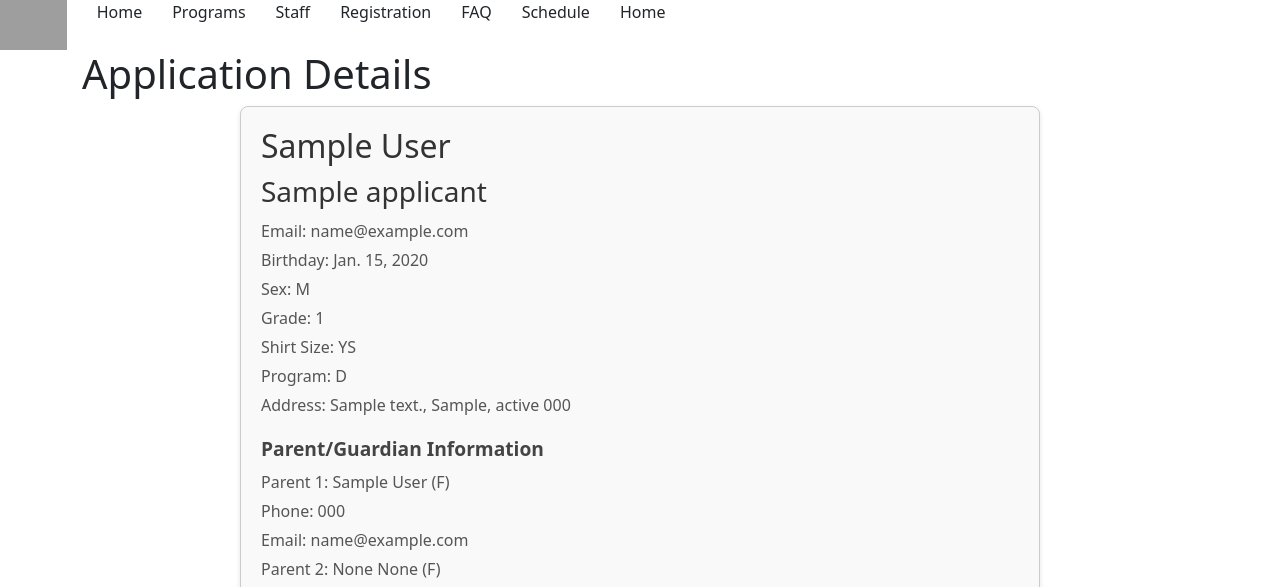
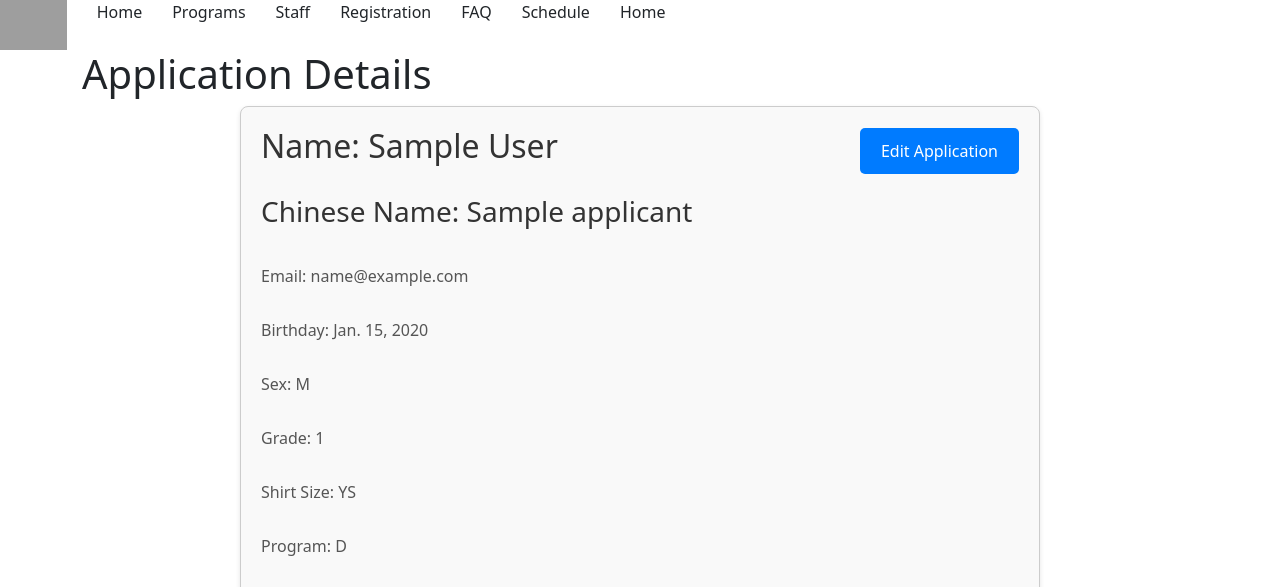
Before and after one commit to fullstackatbrown/project-necysc, a Django app: page /applicant/application_review/1/ in a window 1280 px wide. Shown: the top 587 px of the page. Run offline with Django 5.2, Linux system fonts and the light colour scheme; a user stored in the database is signed in; tables that the repository leaves empty hold one stand-in row (values such as "Sample post"); grey boxes are pictures that could not be loaded.

Commit message:
added edit application functionality

```diff
--- a/necysc_app/static/necysc_app/application_detail.css
+++ b/necysc_app/static/necysc_app/application_detail.css
@@ -8,6 +8,15 @@
     border-radius: 8px;
     background-color: #f9f9f9;
     box-shadow: 0 2px 5px rgba(0, 0, 0, 0.1);
+    display: flex;
+    flex-direction: column;
+    gap: 20px;
+}
+
+.application-detail-header {
+    display: flex;
+    justify-content: space-between;
+    align-items: center;
 }
 
 .application-detail h2, .application-detail h3 {
@@ -35,3 +44,16 @@
     margin: 5px 0;
     color: #555;
 }
+
+.btn {
+    padding: 10px 20px;
+    background-color: #007bff;
+    color: white;
+    text-decoration: none;
+    border-radius: 5px;
+    transition: background-color 0.3s;
+}
+
+.btn:hover {
+    background-color: #0056b3;
+}
--- a/necysc_app/templates/necysc_app/applicant/application_detail.html
+++ b/necysc_app/templates/necysc_app/applicant/application_detail.html
@@ -9,9 +9,12 @@
 <h1>Application Details</h1>
 
 <div class="application-detail">
-    <h2>{{ application.applicant_fname }} {{ application.applicant_lname }}</h2>
+    <div class="application-detail-header">
+        <h2>Name: {{ application.applicant_fname }} {{ application.applicant_lname }}</h2>
+        <a href="{% url 'necysc_app:edit_application' application.id %}" class="btn">Edit Application</a>
+    </div>
     {% if application.applicant_chinese_name %}
-        <h3>{{ application.applicant_chinese_name }}</h3>
+        <h3>Chinese Name: {{ application.applicant_chinese_name }}</h3>
     {% endif %}
     <p>Email: {{ application.applicant_email }}</p>
     <p>Birthday: {{ application.applicant_bday }}</p>
--- a/necysc_app/urls.py
+++ b/necysc_app/urls.py
@@ -20,4 +20,5 @@ urlpatterns = [
     path("applicant/application_status/", views.application_status, name="application_status"),
     path("applicant/application_review/", views.application_review, name="application_review"),
     path("applicant/application_review/<int:application_id>/", views.application_detail, name="application_detail"),
+    path("applicant/edit_application/<int:application_id>/", views.edit_application, name="edit_application"),
 ]
--- a/necysc_app/views.py
+++ b/necysc_app/views.py
@@ -71,6 +71,19 @@ def application_detail(request, application_id):
     application = Applicant.objects.get(id=application_id)
     context = {'application': application}
     return render(request, 'necysc_app/applicant/application_detail.html', context)
+def edit_application(request, application_id):
+    if not request.user.is_authenticated:
+        return redirect('necysc_app:login')
+    application = Applicant.objects.get(id=application_id, user=request.user)
+    if request.method == 'POST':
+        form = ApplicationForm(request.POST, instance=application)
+        if form.is_valid():
+            form.save()
+            return redirect('necysc_app:application_detail', application_id=application.id)
+    else:
+        form = ApplicationForm(instance=application)
+    context = {'form': form, 'application': application}
+    return render(request, 'necysc_app/applicant/edit_application.html', context)
 
 def new_application(request):
     if not request.user.is_authenticated:
```
Also changed, not shown: necysc_app/templates/necysc_app/applicant/edit_application.html (added, +16 -0 lines).
